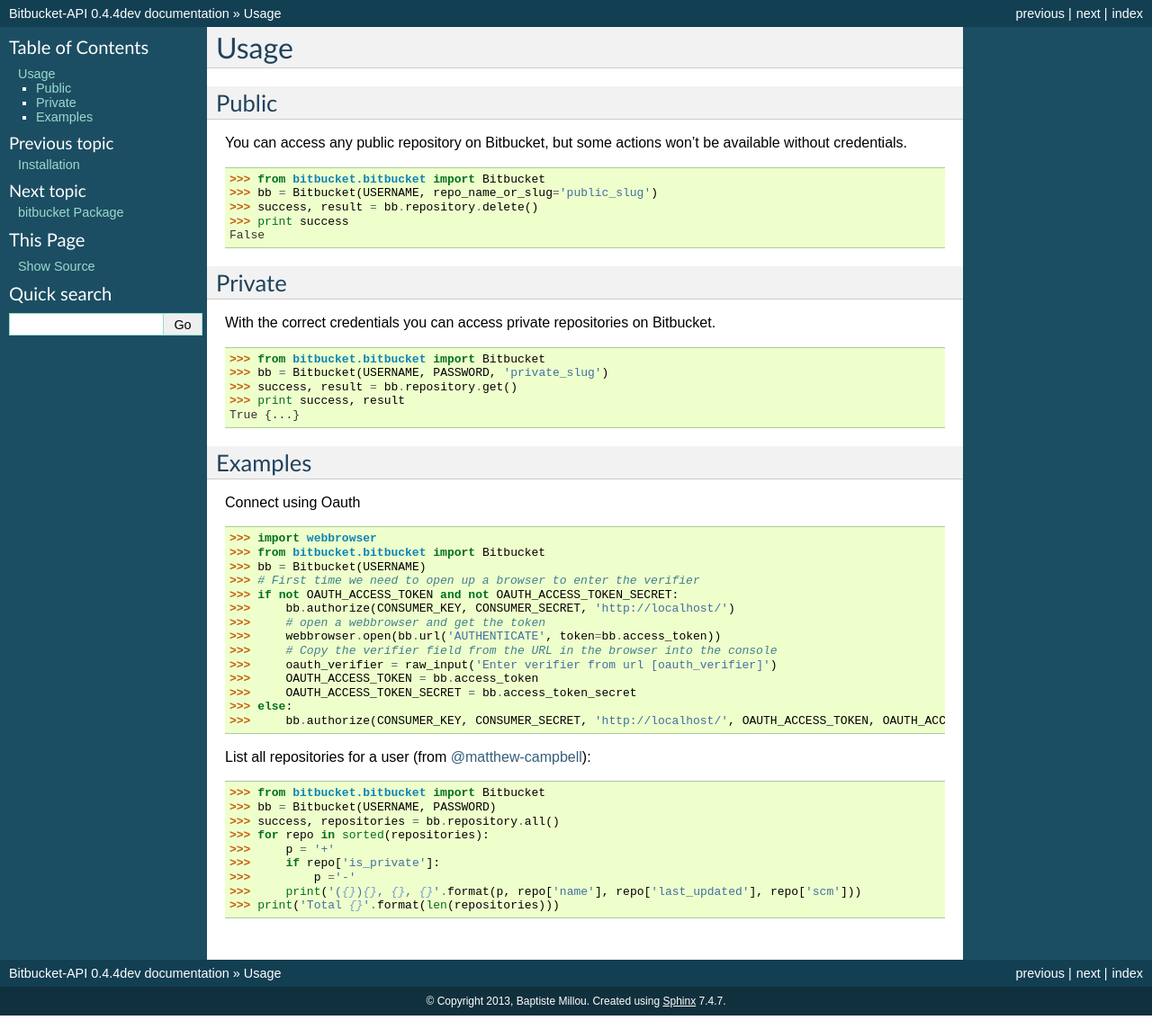
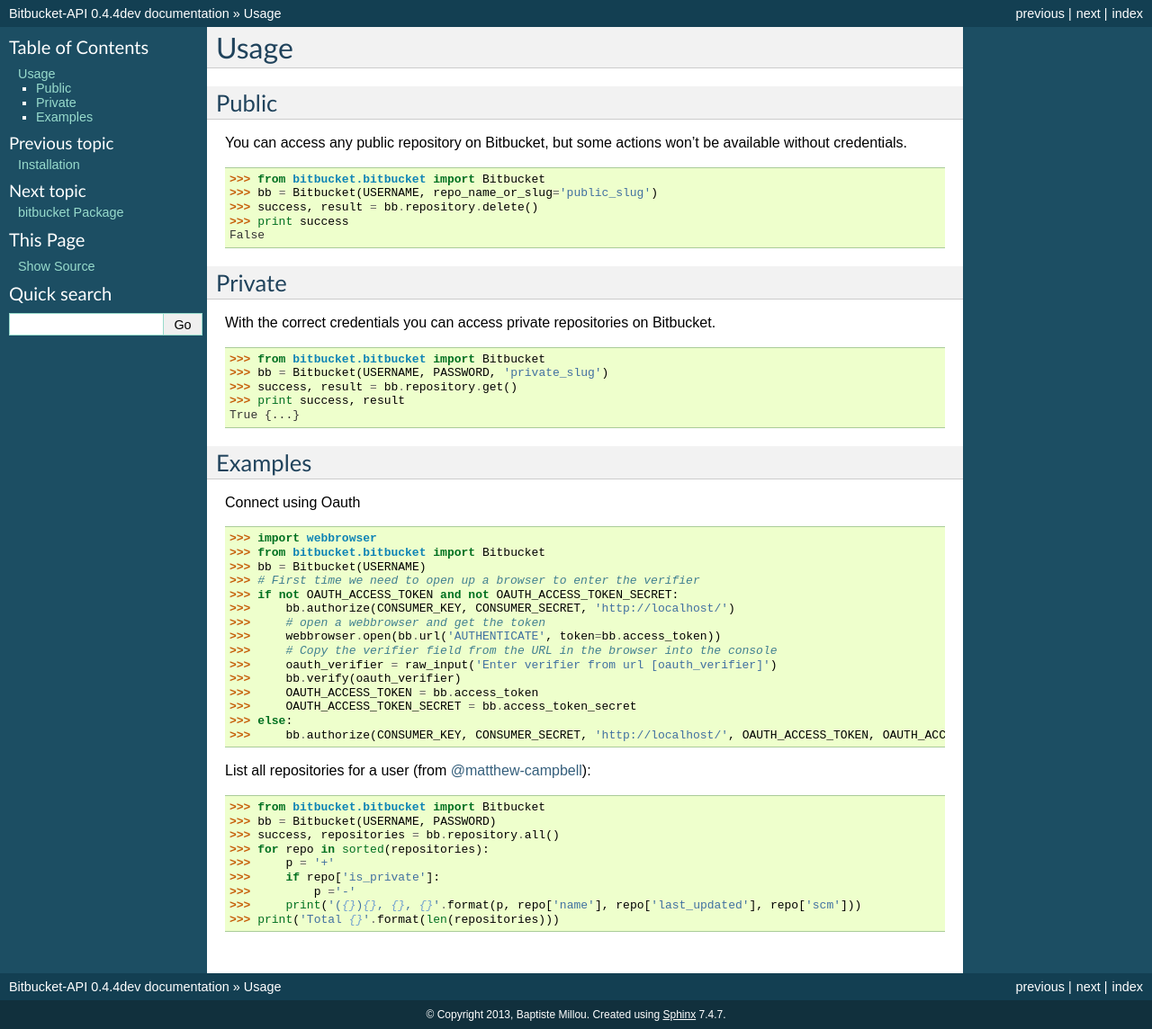
Before and after one commit to Sheeprider/BitBucket-api, a Sphinx documentation site: the page built from docs/usage.rst, in a window 1280 px wide. Shown: the whole page at 90% size. Built offline with Sphinx 7.4.7, drawn with Linux system fonts in a browser that asks for light colours.

Commit message:
Update usage.rst
Need to call the verify method or the cycle isn't completed.

```diff
--- a/docs/usage.rst
+++ b/docs/usage.rst
@@ -36,6 +36,7 @@
 	>>>     webbrowser.open(bb.url('AUTHENTICATE', token=bb.access_token))
 	>>>     # Copy the verifier field from the URL in the browser into the console
 	>>>     oauth_verifier = raw_input('Enter verifier from url [oauth_verifier]')
+	>>>     bb.verify(oauth_verifier)
 	>>>     OAUTH_ACCESS_TOKEN = bb.access_token
 	>>>     OAUTH_ACCESS_TOKEN_SECRET = bb.access_token_secret
 	>>> else:
```
